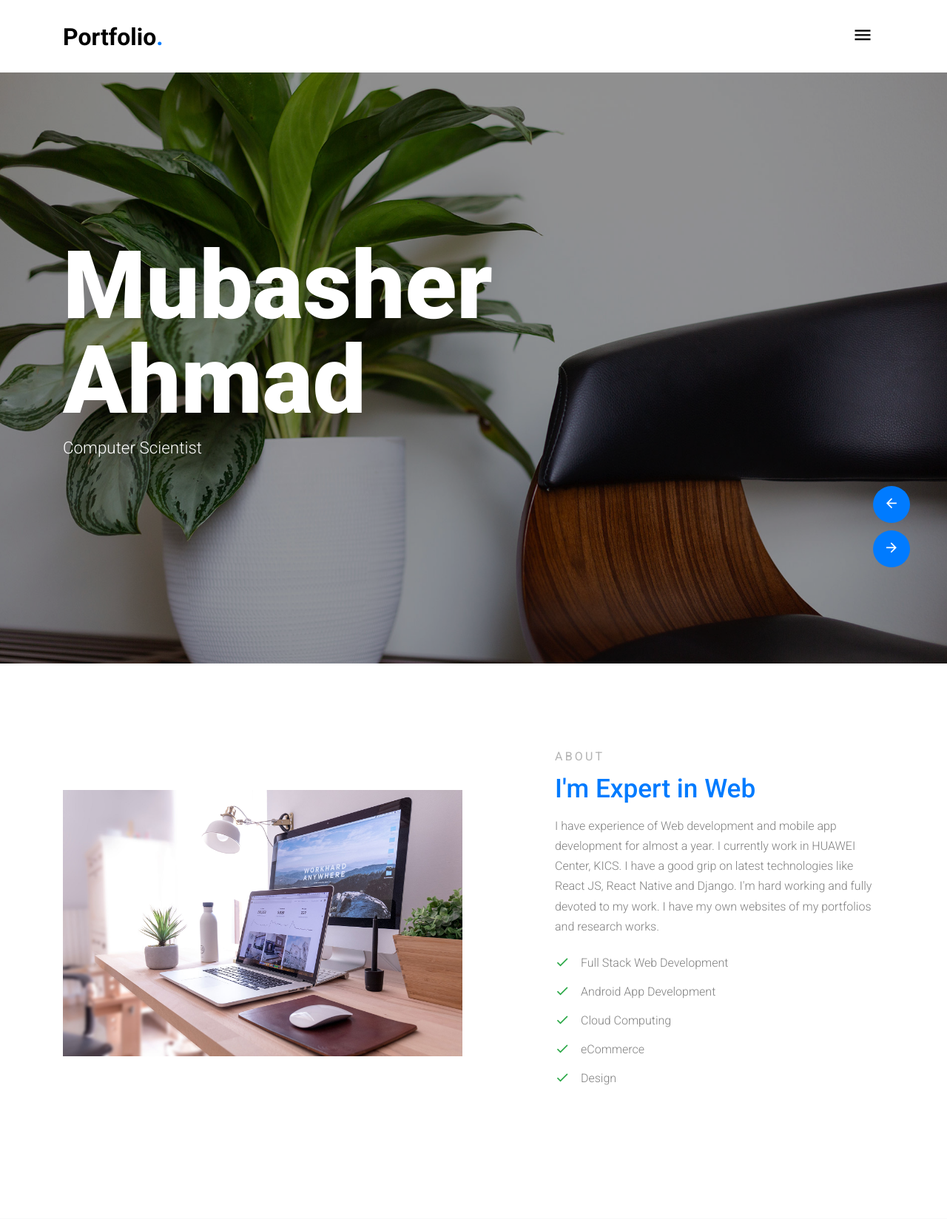
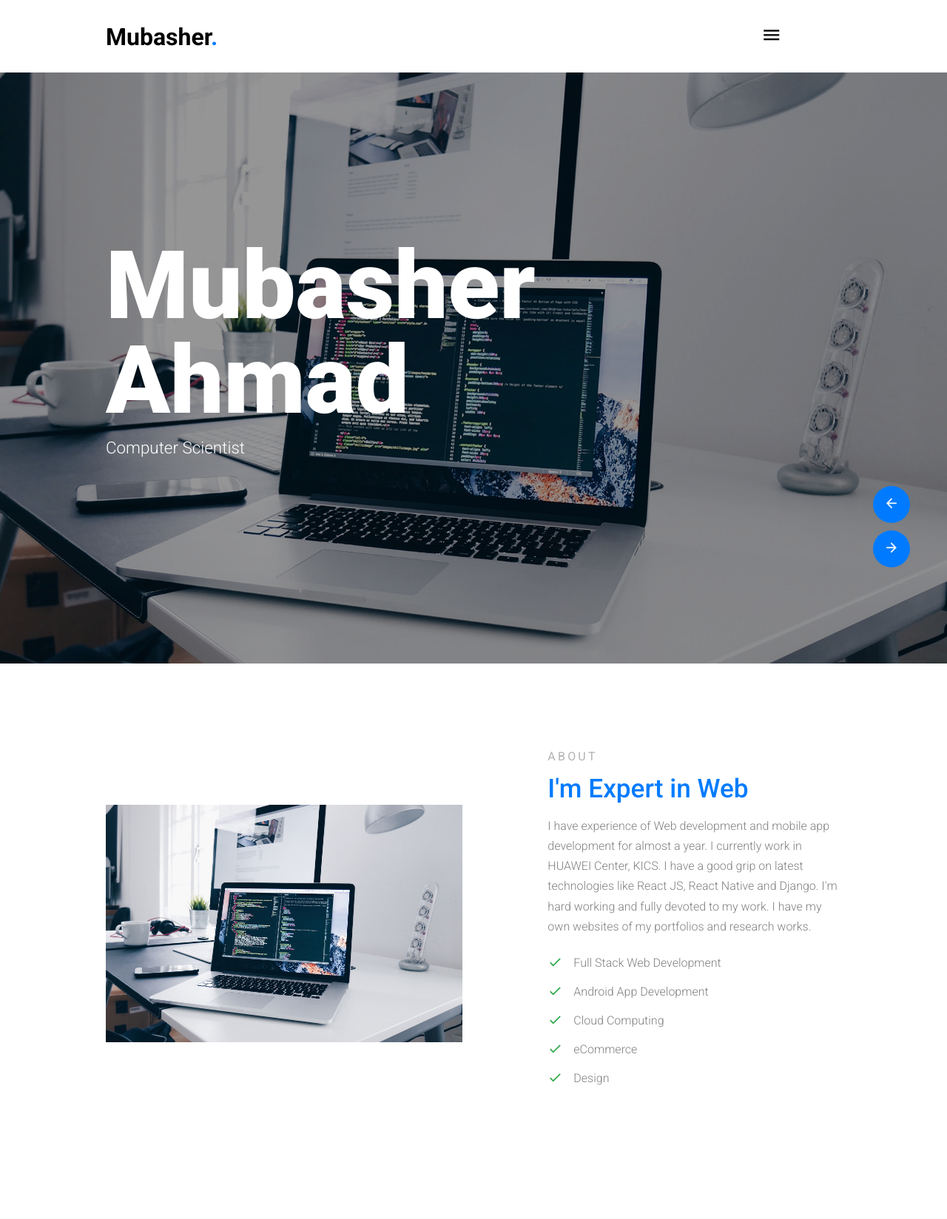
Before and after one commit to mubasher117/portfolio_gen_django, a Django app: template mysite/portfolio/templates/portfolio/index.html in a window 1280 px wide. Shown: the top 1648 px of the page at 74% size. Run offline with Django 3.2, Linux system fonts and the light colour scheme; the template is opened without the code that fills it, so the values that code supplies are empty; some libraries are stand-ins or nearby versions; some web fonts are replaced.

Commit message:
Changes in frontend

```diff
--- a/mysite/mysite/settings.py
+++ b/mysite/mysite/settings.py
@@ -25,7 +25,7 @@ SECRET_KEY = '(pdta$-17^fswx&6mief9x_4t&$@%&0=u-syb4bsofwa2z#70&'
 # SECURITY WARNING: don't run with debug turned on in production!
 DEBUG = True
 
-ALLOWED_HOSTS = ['mubasher.pythonanywhere.com']
+ALLOWED_HOSTS = ['portfolio2020.pythonanywhere.com', '127.0.0.1']
 
 
 # Application definition
--- a/mysite/portfolio/static/portfolio/css/style.css
+++ b/mysite/portfolio/static/portfolio/css/style.css
@@ -832,3 +832,6 @@ h1, h2, h3, h4, h5, h6 {
 .blockquote img {
   width: 40px;
   border-radius: 50%; }
+.container{
+  max-width: 80%;
+}
--- a/mysite/portfolio/templates/portfolio/index.html
+++ b/mysite/portfolio/templates/portfolio/index.html
@@ -2,7 +2,7 @@
 <html lang="en">
 
 <head>
-  <title>My Portfolio</title>
+  <title>Portfolio</title>
   <meta charset="utf-8">
   <meta name="viewport" content="width=device-width, initial-scale=1, shrink-to-fit=no">
   {% load static %}
@@ -46,7 +46,7 @@
         <div class="container">
           <div class="row align-items-center">
             <div class="col-6 col-md-4">
-              <h1 class="my-0 site-logo"><a href="{% url 'portfolio:index' %}">Portfolio<span
+              <h1 class="my-0 site-logo"><a href="{% url 'portfolio:index' %}">Mubasher<span
                     class="text-primary">.</span> </a></h1>
             </div>
             <div class="col-6 col-md-8">
@@ -77,13 +77,19 @@
       <div class="img-wrap">
         <div class="owl-carousel slide-one-item hero-slider">
           <div class="slide overlay">
-            <img src="{% static 'portfolio/' %}images/hero_1.jpg" alt="Image" class="img-fluid">
+            <img src="{% static 'portfolio/images/code.jpg' %}" alt="Image" class="img-fluid">
           </div>
           <div class="slide overlay">
-            <img src="{% static 'portfolio/' %}images/hero_2.jpg" alt="Image" class="img-fluid">
+            <img src="{% static 'portfolio/images/websites.jpg' %}" alt="Image" class="img-fluid">
           </div>
           <div class="slide overlay">
-            <img src="{% static 'portfolio/' %}images/hero_3.jpg" alt="Image" class="img-fluid">
+            <img src="{% static 'portfolio/images/angular.jpg' %}" alt="Image" class="img-fluid">
+          </div>
+          <div class="slide overlay">
+            <img src="{% static 'portfolio/images/react.png' %}" alt="Image" class="img-fluid">
+          </div>
+          <div class="slide overlay">
+            <img src="{% static 'portfolio/images/django.jpg' %}" alt="Image" class="img-fluid">
           </div>
         </div>
       </div>
@@ -110,7 +116,7 @@
       <div class="container">
         <div class="row align-items-center">
           <div class="col-lg-6 mb-5">
-            <img src="{% static 'portfolio/images/hero_3.jpg' %}" alt="Image" class="img-fluid" class="img-fluid">
+            <img src="{% static 'portfolio/images/code.jpg' %}" alt="Image" class="img-fluid" class="img-fluid">
           </div>
           <div class="col-lg-5 ml-auto section-title">
             <span class="sub-title mb-2 d-block">About</span>
@@ -158,20 +164,20 @@
               <div class="col-md-6 col-lg-4 mb-4 mb-lg-4">
                 <div class="service h-100">
                   <span class="icon-laptop_mac display-4 text-primary d-block mb-4"></span>
-                  <h3>Web Development</h3>
+                  <h3>Web Applications</h3>
                   <p>I have experience in several web development technologies. But I prefer new technologies like
                     <b>REACT JS</b> and <b>DJANGO</b> with <b>Firebase</b> Cloud. </p>
-                  <p><a href="#" class="readmore">Learn more</a></p>
+                  <!-- <p><a href="#" class="readmore">Learn more</a></p> -->
                 </div>
               </div>
 
               <div class="col-md-6 col-lg-4 mb-4 mb-lg-4">
                 <div class="service h-100">
                   <span class="icon-mobile display-4 text-primary d-block mb-4"></span>
-                  <h3>Mobile Apps</h3>
+                  <h3>Mobile Applications</h3>
                   <p>I have quite experience in Mobile App Development. I have done mobile development in <b>Android
                       Studio</b> and <b>REACT Native</b> with <b>Firebase</b> Cloud. </p>
-                  <p><a href="#" class="readmore">Learn more</a></p>
+                  <!-- <p><a href="#" class="readmore">Learn more</a></p> -->
                 </div>
               </div>
               <div class="col-md-6 col-lg-4 mb-4 mb-lg-4">
@@ -180,7 +186,7 @@
                   <h3>Desktop Applications</h3>
                   <p>Quite experience in making desktop applications. For this purpose, I use one of the most popular
                     framework i.e <b>.NET</b> </p>
-                  <p><a href="#" class="readmore">Learn more</a></p>
+                  <!-- <p><a href="#" class="readmore">Learn more</a></p> -->
                 </div>
               </div>
 
@@ -360,7 +366,7 @@
         </div>
 
 
-        <div class="col-lg-4 mb-5 mb-lg-0">
+        <!-- <div class="col-lg-4 mb-5 mb-lg-0">
 
           <div class="mb-5">
             <h3 class="footer-heading mb-2">Subscribe Newsletter</h3>
@@ -382,7 +388,7 @@
 
 
 
-        </div>
+        </div> -->
 
       </div>
       <div class="row pt-5 mt-5 text-center">
--- /dev/null
+++ b/mysite/requirements.txt
@@ -0,0 +1,5 @@
+firebase
+gcloud
+python_jwt
+requests_toolbelt
+sseclient
```
Also changed, not shown: mysite/portfolio/static/portfolio/images/angular.jpg (added), mysite/portfolio/static/portfolio/images/code.jpg (renamed from mysite/portfolio/static/portfolio/images/hero_2.jpg), mysite/portfolio/static/portfolio/images/django.jpg (added), mysite/portfolio/static/portfolio/images/hero_1.jpg (deleted), mysite/portfolio/static/portfolio/images/person_1.jpg (deleted), mysite/portfolio/static/portfolio/images/person_2.jpg (deleted), mysite/portfolio/static/portfolio/images/project_1.jpg (deleted), mysite/portfolio/static/portfolio/images/project_2.jpg (deleted), mysite/portfolio/static/portfolio/images/react.png (added), mysite/portfolio/static/portfolio/images/websites.jpg (renamed from mysite/portfolio/static/portfolio/images/hero_3.jpg).
